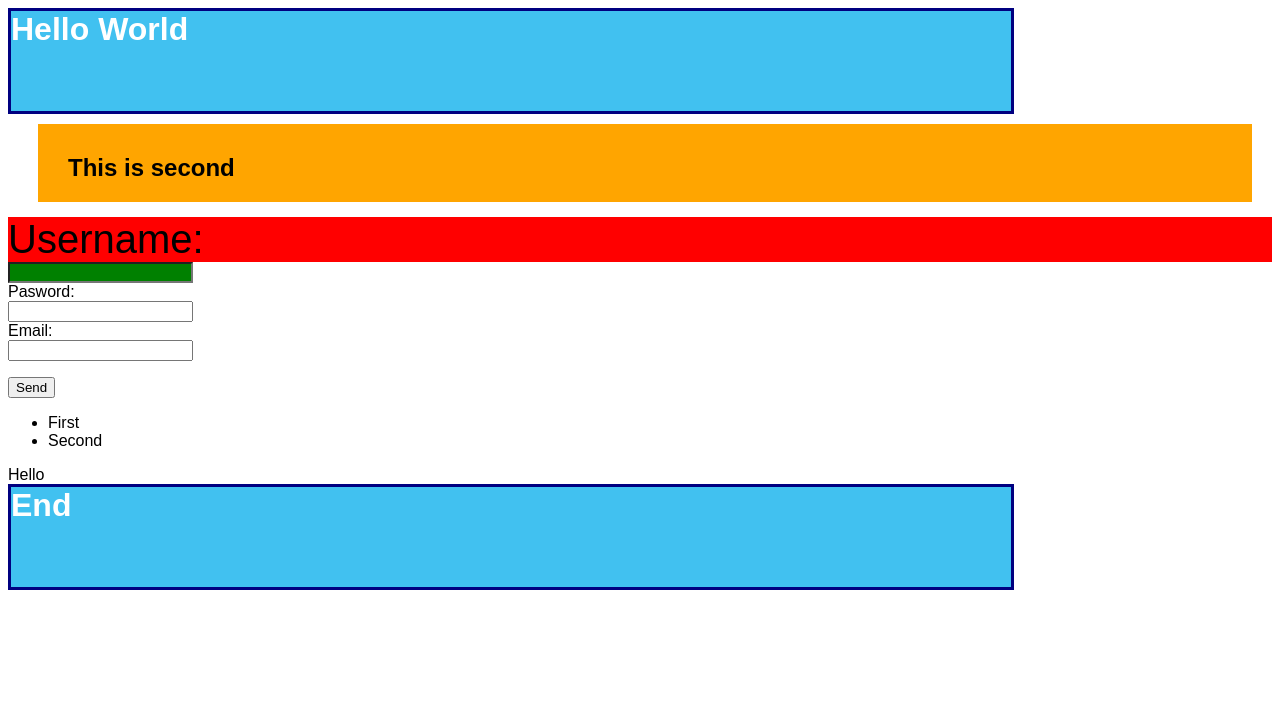
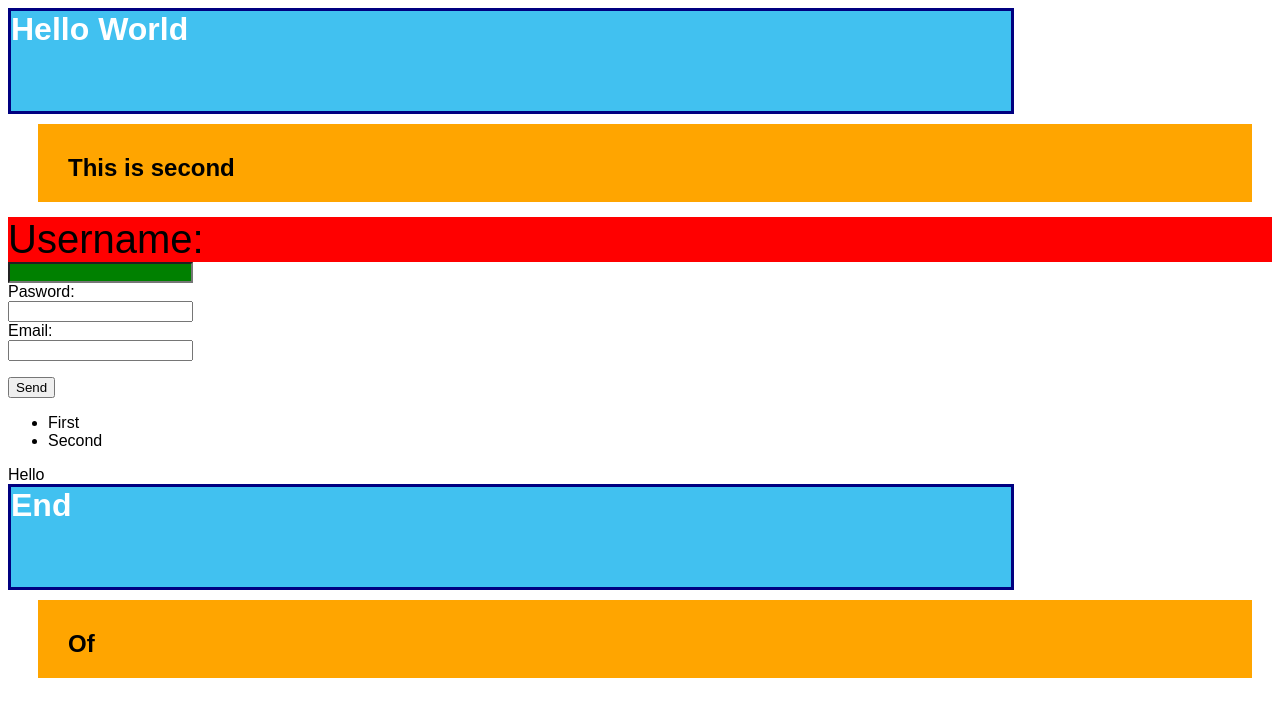
Before and after one commit to Maranel/maranel.github.io, a plain HTML site: page index.html in a window 1280 px wide. Drawn offline with Linux system fonts and the light colour scheme.

Commit message:
Update index.html

```diff
--- a/index.html
+++ b/index.html
@@ -30,6 +30,7 @@
   </ul>
   <sapn>Hello</sapn>
   <h1>End</h1>
+  <h2>Of</h2>
 </main>
 </body>
 <!-- partial -->
```
